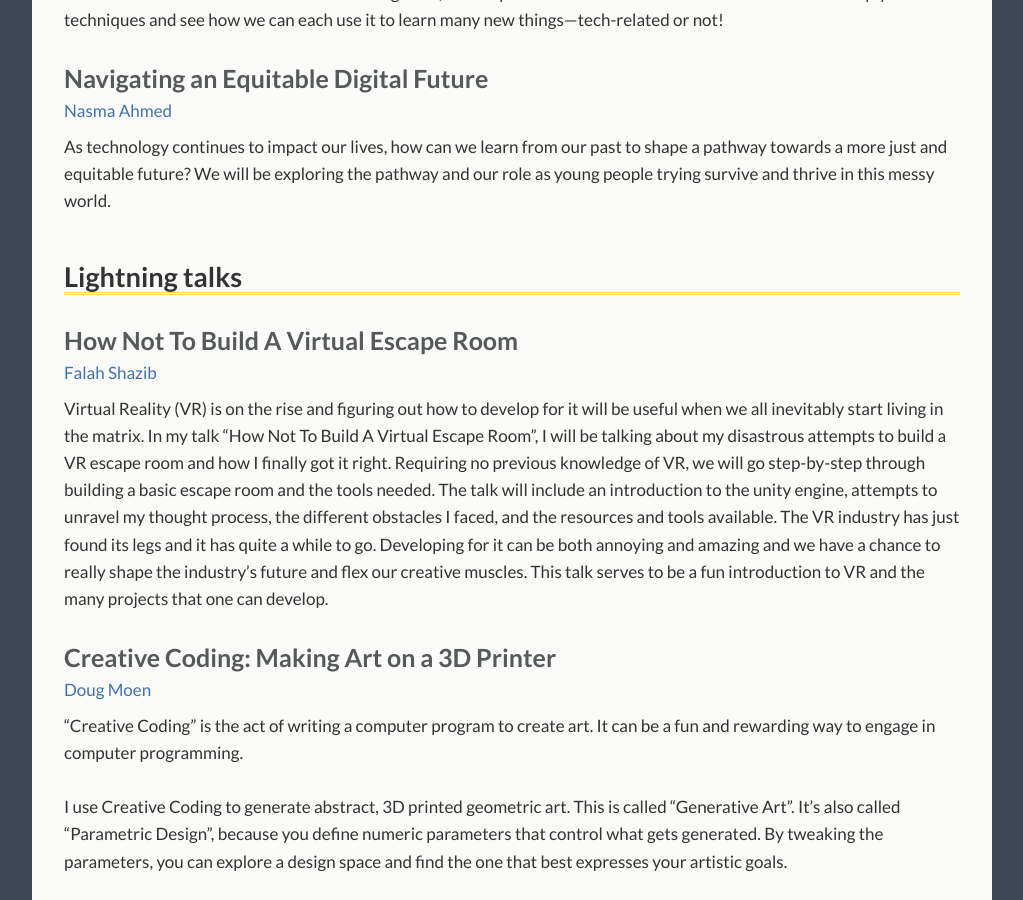
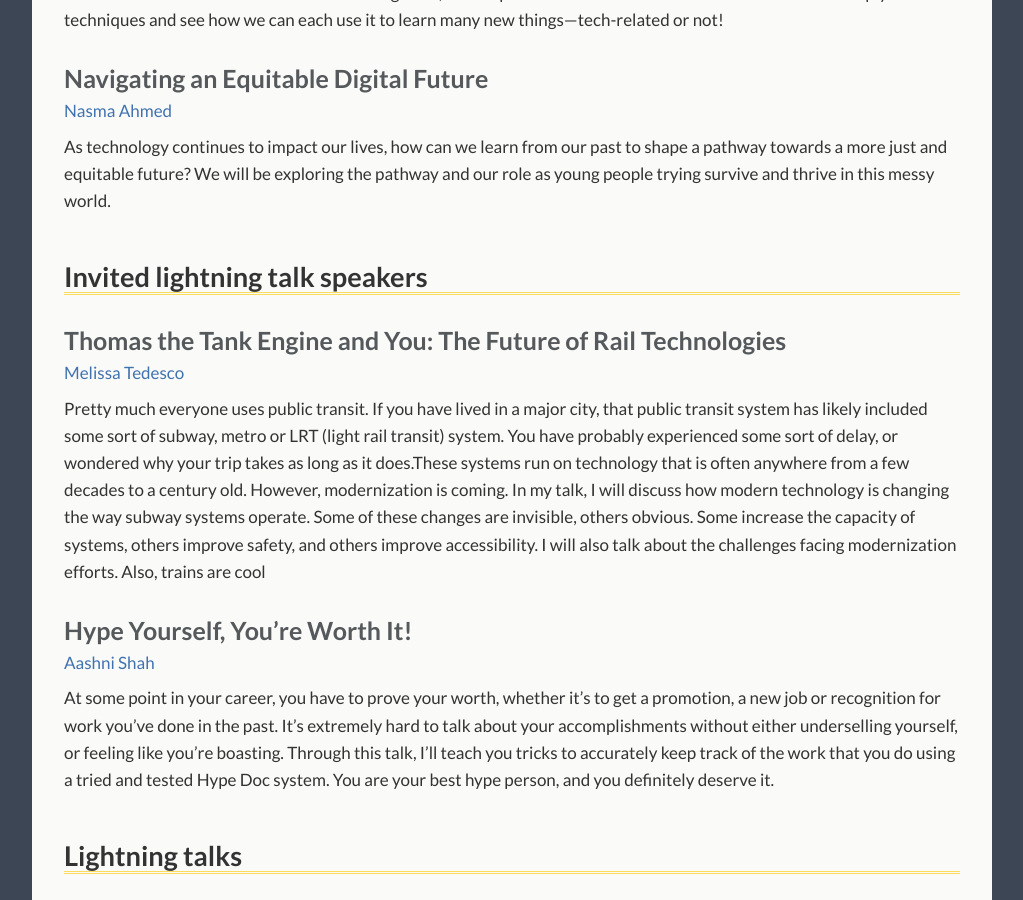
Before and after one commit to StarConKW/starconkw.github.io, a Jekyll site: the page built from _pages/talks.md, in a window 1280 px wide and 900 px high, scrolled down 628 px. Shown: the whole window, without its empty margins (128-1151 px from the left). Built offline with Jekyll 4.4.1, drawn with Linux system fonts in a browser that asks for light colours.

Commit message:
Add Melissa and Aashni abstracts (#146)
* Add Melissa and Aashni abstracts

* Adds Melissa's talk title

* add link to melissa's talk from speakers page

* update schedule pdf

```diff
--- a/_pages/talks.md
+++ b/_pages/talks.md
@@ -28,6 +28,24 @@ A good education can take many different shapes, sizes, forms. Oftentimes, the m
 
 <p class="abstract">
 As technology continues to impact our lives, how can we learn from our past to shape a pathway towards a more just and equitable future? We will be exploring the pathway and our role as young people trying survive and thrive in this messy world.
+</p>
+
+## Invited lightning talk speakers
+
+### Thomas the Tank Engine and You: The Future of Rail Technologies
+
+[Melissa Tedesco](/speakers#melissa-tedesco)
+
+<p class="abstract">
+Pretty much everyone uses public transit. If you have lived in a major city, that public transit system has likely included some sort of subway, metro or LRT (light rail transit) system. You have probably experienced some sort of delay, or wondered why your trip takes as long as it does.These systems run on technology that is often anywhere from a few decades to a century old. However, modernization is coming. In my talk, I will discuss how modern technology is changing the way subway systems operate. Some of these changes are invisible, others obvious. Some increase the capacity of systems, others improve safety, and others improve accessibility. I will also talk about the challenges facing modernization efforts. Also, trains are cool
+</p>
+
+### Hype Yourself, You're Worth It!
+
+[Aashni Shah](/speakers#aashni-shah)
+
+<p class="abstract">
+At some point in your career, you have to prove your worth, whether it's to get a promotion, a new job or recognition for work you've done in the past. It's extremely hard to talk about your accomplishments without either underselling yourself, or feeling like you're boasting. Through this talk, I'll teach you tricks to accurately keep track of the work that you do using a tried and tested Hype Doc system. You are your best hype person, and you definitely deserve it.
 </p>
 
 ## Lightning talks
```
Also changed, not shown: _pages/speakers.md (+3 -0 lines), 1 other file.
